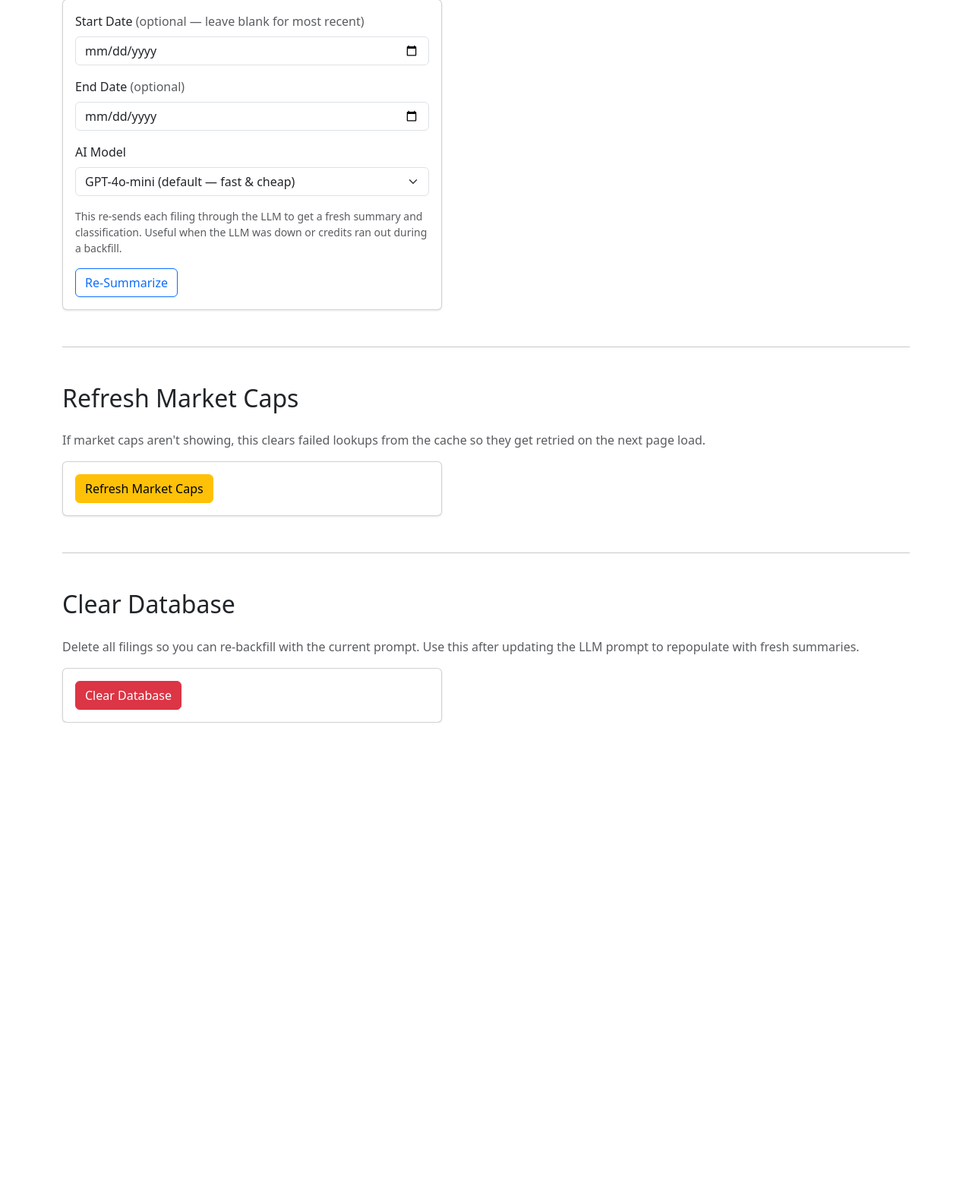
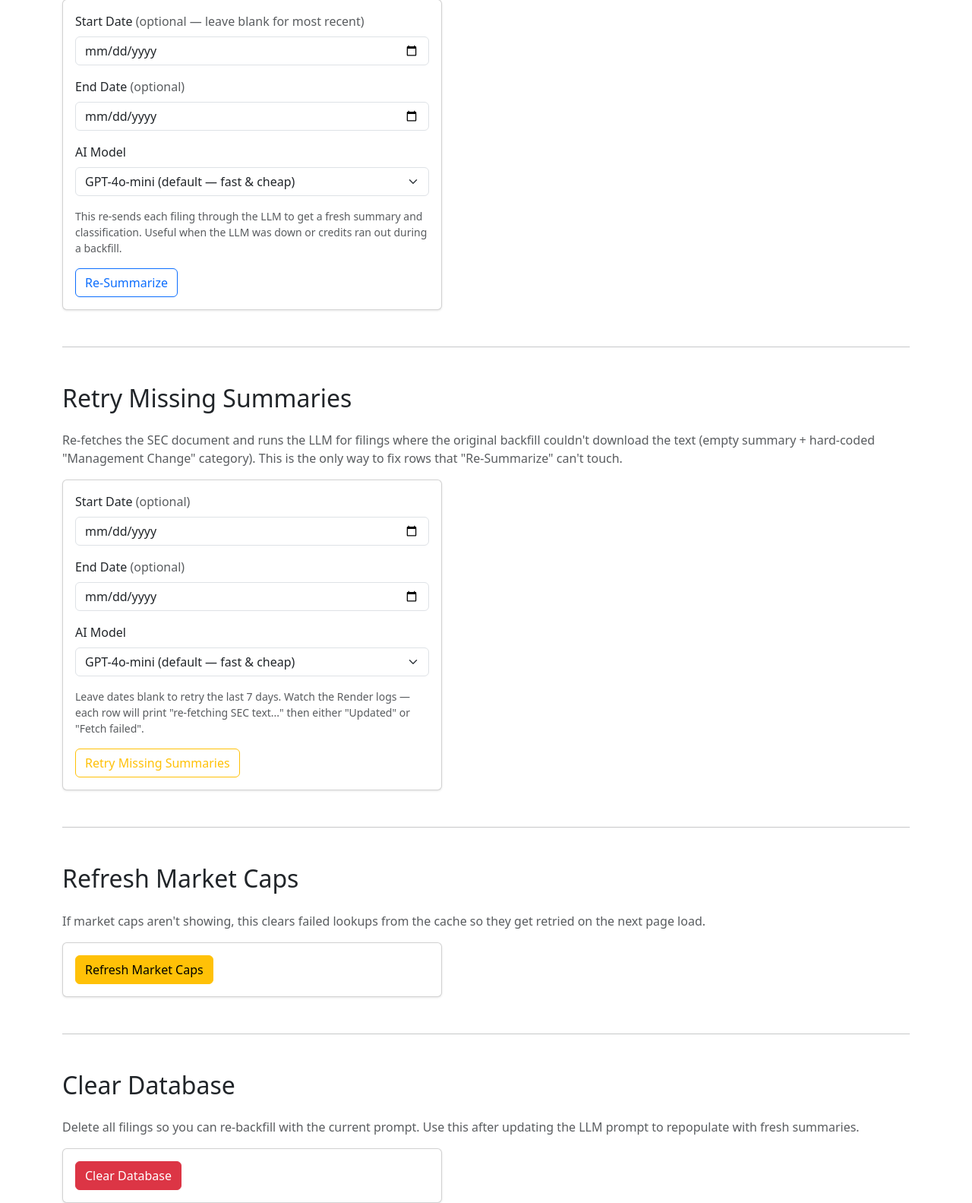
Before and after one commit to esafier/8K-Analyzer, a Flask app: template templates/backfill.html in a window 1280 px wide. Shown: the part 771-2354 px from the top of the page at 76% size. Before the commit the page ends 1722 px from the top, so only its background shows below. Run offline with Flask 3, Linux system fonts and the light colour scheme; the template is opened without the code that fills it, so the values that code supplies are empty; parts of the project's set-up code (start-up, migrations or seed data) failed here and were passed over.

Commit message:
Add Retry Missing Summaries for filings with empty raw_text
When SEC document fetch fails during backfill, 5.02 filings are saved
with raw_text='' and summary=''. The existing Re-Summarize flow excludes
these rows, so they get stuck with empty summaries forever.

This adds a new /retry-missing-summaries endpoint that re-fetches the
SEC document, stores the text, then runs the LLM pipeline to populate
structured_summary, narrative_summary, and the v3 fields. Surfaced via
a new card on the Backfill page.

Co-Authored-By: Claude Opus 4.7 (1M context) <noreply@anthropic.com>

```diff
--- a/app.py
+++ b/app.py
@@ -15,6 +15,7 @@ from database import (
     get_watchlist_filings_by_ids, mark_filings_email_sent,
     update_last_backfill, get_last_backfill, update_filing_analysis,
     update_deep_analysis, get_filings_for_resummarize,
+    get_filings_missing_text, update_filing_raw_text,
     create_backfill_run, complete_backfill_run, get_recent_backfill_runs
 )
 from fetcher import fetch_filings, fetch_filing_text
@@ -846,6 +847,132 @@ def run_resummarize(date_from=None, date_to=None, model=None):
     print(f"--- Re-summarize complete: {updated} updated, {failed} failed ---", flush=True)
 
 
+@app.route("/retry-missing-summaries", methods=["POST"])
+def retry_missing_summaries():
+    """Re-fetch SEC text + run LLM for filings that got saved with empty raw_text.
+
+    These are the rows that Re-Summarize can't fix (it requires raw_text),
+    caused by transient SEC fetch failures during the original backfill."""
+    date_from = request.form.get("date_from", "")
+    date_to = request.form.get("date_to", "")
+    model = request.form.get("model", "")
+
+    thread = threading.Thread(
+        target=run_retry_missing_summaries,
+        args=(date_from or None, date_to or None, model if model else None),
+    )
+    thread.daemon = True
+    thread.start()
+
+    date_label = f"{date_from} to {date_to}" if date_from else "last 7 days"
+    model_label = model or "GPT-4o-mini"
+    flash(f"Retry started for filings missing summaries ({date_label}, {model_label}). Watch the logs.", "success")
+    return redirect(url_for("index"))
+
+
+def run_retry_missing_summaries(date_from=None, date_to=None, model=None):
+    """Background task: for filings with empty raw_text, re-fetch from SEC
+    and run the LLM pipeline, then update the database."""
+    import json
+    from llm import classify_and_summarize
+    from fetcher import strip_cover_page
+    from summary_utils import serialize_subcategories
+    from filter import _build_legacy_summary
+
+    model_label = model or "GPT-4o-mini"
+    print(f"\n--- Retry missing summaries started (model: {model_label}) ---", flush=True)
+
+    filings = get_filings_missing_text(date_from, date_to)
+    if not filings:
+        print("No filings found with missing text.", flush=True)
+        return
+
+    print(f"Found {len(filings)} filings missing raw_text", flush=True)
+
+    fetched = 0
+    updated = 0
+    fetch_failed = 0
+    llm_failed = 0
+
+    for i, filing in enumerate(filings):
+        company = filing.get("company", "Unknown")
+        filing_id = filing["id"]
+        filing_url = filing.get("filing_url", "")
+        cik = filing.get("cik", "")
+        accession_no = filing.get("accession_no", "")
+
+        print(f"  [{i+1}/{len(filings)}] {company} — re-fetching SEC text...", flush=True)
+
+        text, doc_url = fetch_filing_text(filing_url, cik, accession_no)
+
+        if not text:
+            print(f"    Fetch failed — still no text available", flush=True)
+            fetch_failed += 1
+            continue
+
+        update_filing_raw_text(filing_id, text, filing_document_url=doc_url)
+        fetched += 1
+        print(f"    Fetched {len(text)} chars, running LLM...", flush=True)
+
+        cleaned_text = strip_cover_page(text)
+        llm_result = classify_and_summarize(cleaned_text, model=model)
+
+        if not llm_result:
+            print(f"    LLM FAILED — text saved but summary not updated", flush=True)
+            llm_failed += 1
+            continue
+
+        if not llm_result.get("relevant"):
+            print(f"    LLM says not relevant — keeping placeholder summary", flush=True)
+            continue
+
+        category = (
+            llm_result.get("top_level_category")
+            or llm_result.get("category")
+            or filing.get("auto_category")
+        )
+        subcats = llm_result.get("subcategories")
+        if subcats is None:
+            legacy = llm_result.get("subcategory")
+            subcats = [legacy] if legacy else []
+        auto_subcategory = serialize_subcategories(subcats)
+
+        structured = {
+            "reasoning": llm_result.get("reasoning"),
+            "departures": llm_result.get("departures") or [],
+            "appointments": llm_result.get("appointments") or [],
+            "comp_events": llm_result.get("comp_events") or [],
+            "other": llm_result.get("other") or [],
+        }
+        structured_json = json.dumps(structured)
+        summary = _build_legacy_summary(llm_result)
+
+        comp_details = llm_result.get("comp_details")
+        comp_json = None
+        if comp_details and any(v for v in comp_details.values()):
+            comp_json = json.dumps(comp_details)
+
+        update_filing_analysis(
+            filing_id,
+            summary,
+            category,
+            auto_subcategory,
+            bool(llm_result.get("urgent", False)),
+            comp_json,
+            structured_summary=structured_json,
+            is_complex=bool(llm_result.get("is_complex", False)),
+            narrative_summary=llm_result.get("narrative_summary"),
+            relevant_reason=None,
+        )
+        updated += 1
+        tokens = llm_result.get("_tokens_in", 0) + llm_result.get("_tokens_out", 0)
+        subcat_display = subcats[0] if subcats else "—"
+        print(f"    Updated — {category} / {subcat_display} ({tokens} tokens)", flush=True)
+
+    print(f"--- Retry complete: {fetched} fetched, {updated} updated, "
+          f"{fetch_failed} fetch-failed, {llm_failed} llm-failed ---", flush=True)
+
+
 @app.route("/clear-market-cap-cache", methods=["POST"])
 def clear_market_cap_cache():
     """Flush failed (NULL) market cap entries so they get retried."""
--- a/database.py
+++ b/database.py
@@ -703,6 +703,58 @@ def get_departure_history(cik, exclude_accession, months=12):
     results = [dict(zip(columns, row)) for row in cursor.fetchall()]
     conn.close()
     return results
+
+
+def get_filings_missing_text(date_from=None, date_to=None):
+    """Get filings that are missing raw_text (failed SEC fetch during backfill).
+
+    These are the ones that got saved with empty summary because the LLM never
+    ran on them. This returns id, cik, accession_no, filing_url so we can
+    retry the SEC document fetch.
+    """
+    from datetime import datetime, timedelta
+
+    conn = get_connection()
+    cursor = conn.cursor()
+    p = _placeholder()
+
+    if not date_from or not date_to:
+        date_to = datetime.now().strftime("%Y-%m-%d")
+        date_from = (datetime.now() - timedelta(days=7)).strftime("%Y-%m-%d")
+
+    query = f"""
+        SELECT * FROM filings
+        WHERE (raw_text IS NULL OR raw_text = '')
+          AND filed_date >= {p} AND filed_date <= {p}
+        ORDER BY filed_date DESC
+    """
+    cursor.execute(query, (date_from, date_to))
+    results = _dict_rows(cursor.fetchall(), cursor)
+    conn.close()
+    return results
+
+
+def update_filing_raw_text(filing_id, raw_text, filing_document_url=None):
+    """Store the freshly-fetched filing text for a row that was missing it.
+
+    Separate from update_filing_analysis() so callers can re-fetch text first,
+    then analyze. Also stores the resolved document URL when available.
+    """
+    conn = get_connection()
+    cursor = conn.cursor()
+    p = _placeholder()
+    if filing_document_url is not None:
+        cursor.execute(
+            f"UPDATE filings SET raw_text = {p}, filing_document_url = {p} WHERE id = {p}",
+            (raw_text, filing_document_url, filing_id),
+        )
+    else:
+        cursor.execute(
+            f"UPDATE filings SET raw_text = {p} WHERE id = {p}",
+            (raw_text, filing_id),
+        )
+    conn.commit()
+    conn.close()
 
 
 def get_filings_for_resummarize(date_from=None, date_to=None):
--- a/templates/backfill.html
+++ b/templates/backfill.html
@@ -112,6 +112,42 @@
 
 <hr class="my-5">
 
+<h2 class="mb-4">Retry Missing Summaries</h2>
+<p class="text-muted">
+    Re-fetches the SEC document and runs the LLM for filings where the original backfill
+    couldn't download the text (empty summary + hard-coded "Management Change" category).
+    This is the only way to fix rows that "Re-Summarize" can't touch.
+</p>
+
+<div class="card" style="max-width: 500px;">
+    <div class="card-body">
+        <form method="POST" action="/retry-missing-summaries">
+            <div class="mb-3">
+                <label class="form-label">Start Date <span class="text-muted">(optional)</span></label>
+                <input type="date" name="date_from" class="form-control">
+            </div>
+            <div class="mb-3">
+                <label class="form-label">End Date <span class="text-muted">(optional)</span></label>
+                <input type="date" name="date_to" class="form-control">
+            </div>
+            <div class="mb-3">
+                <label class="form-label">AI Model</label>
+                <select name="model" class="form-select">
+                    <option value="">GPT-4o-mini (default — fast &amp; cheap)</option>
+                    <option value="gpt-5.2">GPT-5.2 (premium — better analysis, higher cost)</option>
+                </select>
+            </div>
+            <p class="text-muted small">
+                Leave dates blank to retry the last 7 days. Watch the Render logs — each row
+                will print "re-fetching SEC text..." then either "Updated" or "Fetch failed".
+            </p>
+            <button type="submit" class="btn btn-outline-warning">Retry Missing Summaries</button>
+        </form>
+    </div>
+</div>
+
+<hr class="my-5">
+
 <h2 class="mb-4">Refresh Market Caps</h2>
 <p class="text-muted">If market caps aren't showing, this clears failed lookups from the cache so they get retried on the next page load.</p>
 
```
